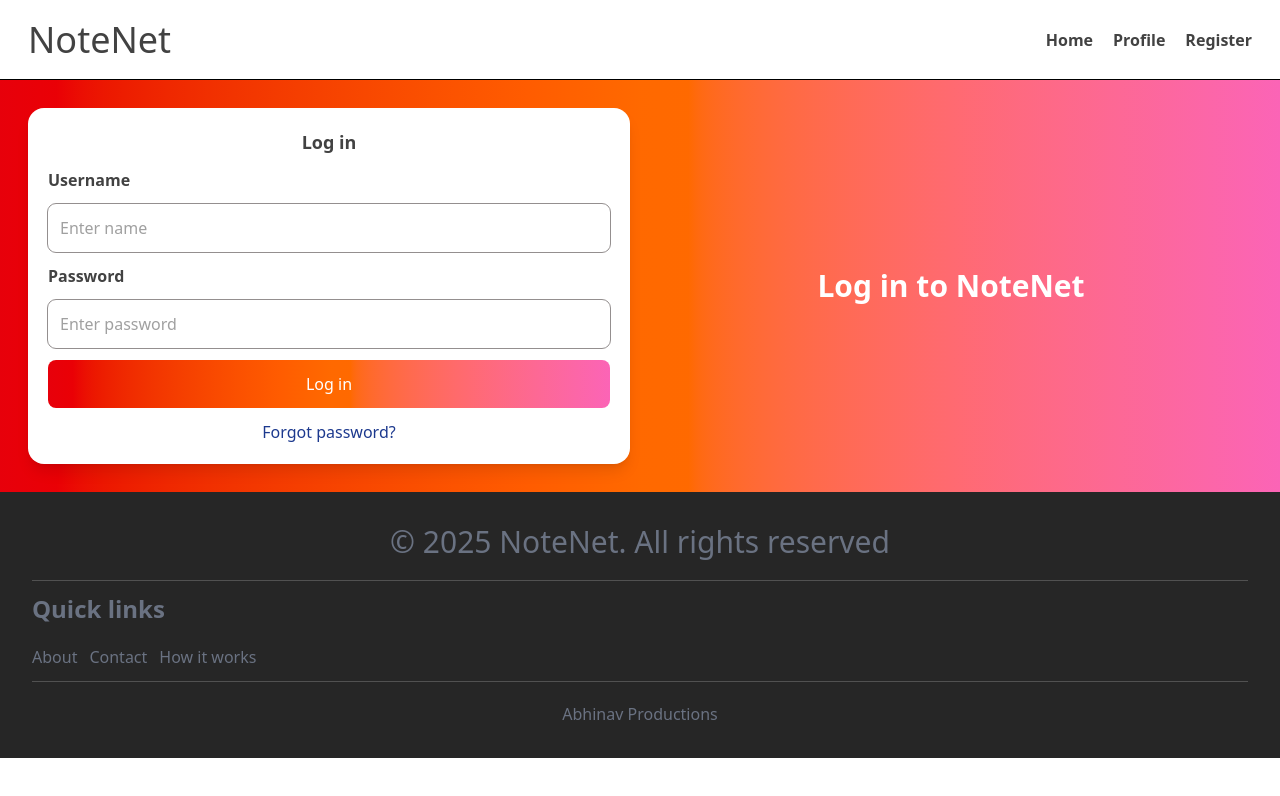
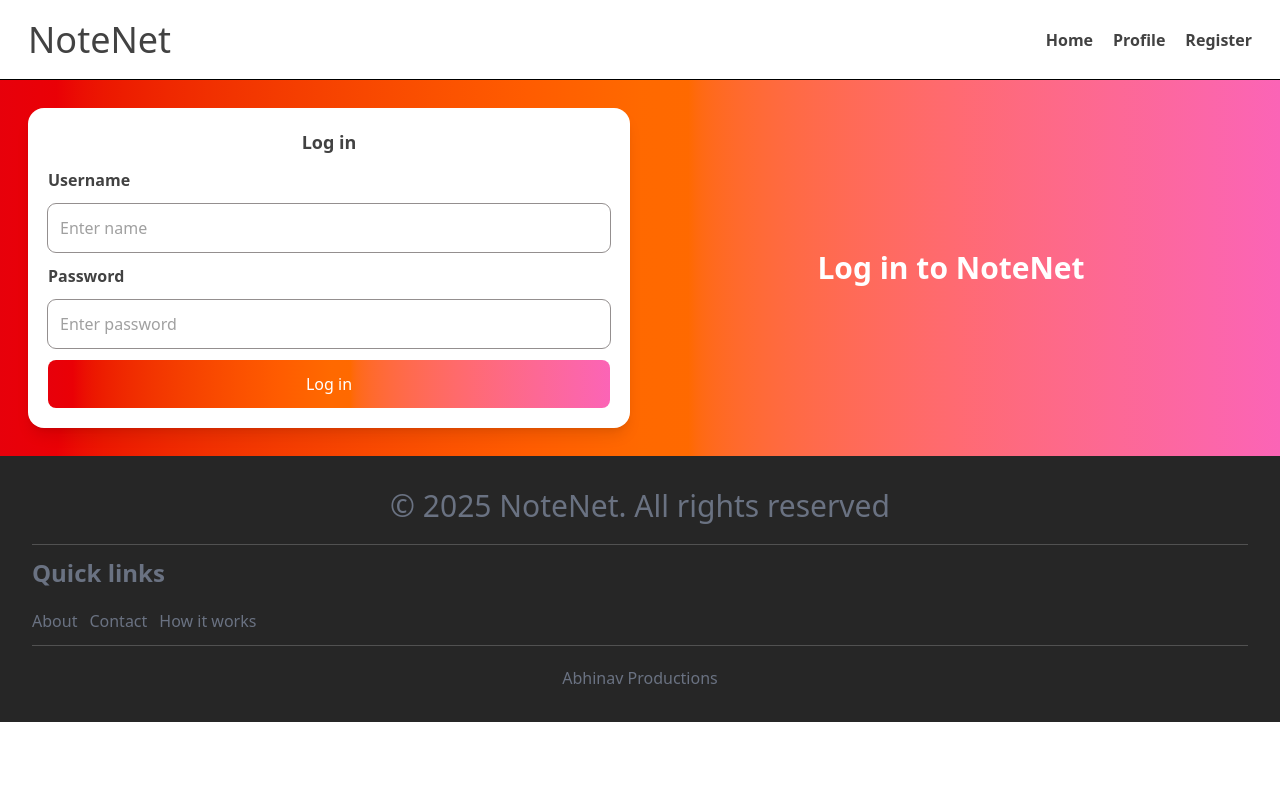
Before and after one commit to Abhinavvvhubbbb/NoteNet, a React (Vite) app: page /login in a window 1280 px wide. Shown: the top 796 px of the page. Built offline with nearby package versions, Linux system fonts and the light colour scheme.

Commit message:
removed the forgot password option

```diff
--- a/src/components/Login.jsx
+++ b/src/components/Login.jsx
@@ -12,7 +12,6 @@ function Login() {
                     <h1 className='font-semibold ' >Password</h1>
                     <input type="password" className=' outline-1 outline-[#948f8f] p-3 w-full rounded-[8px] ' placeholder='Enter password' />
                     <button className='bg-gradient-to-r from-red-600 via-orange-500 to-pink-400 p-3 rounded-[8px] text-white w-full hover:scale-99 transition ease-in duration-100' >Log in</button>
-                    <h1 className='text-center  cursor-pointer text-blue-900' >Forgot password?</h1>
                 </form>
                 <div className='flex justify-center md:order-2 order-1 items-center' >
                 <h1 className='text-3xl text-white text-center font-bold ' >Log in to NoteNet</h1>
```
